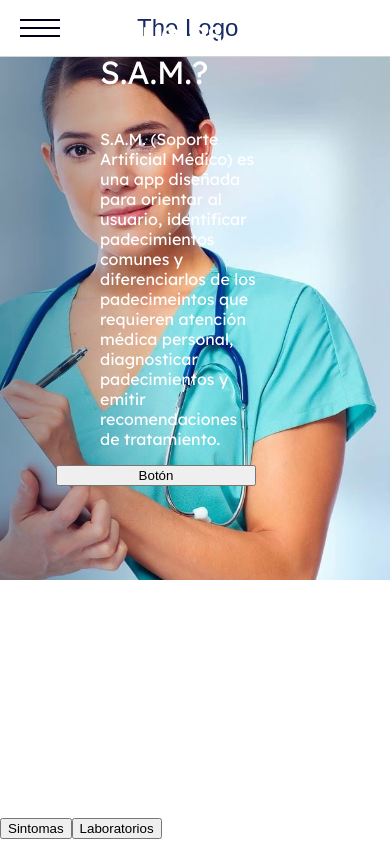
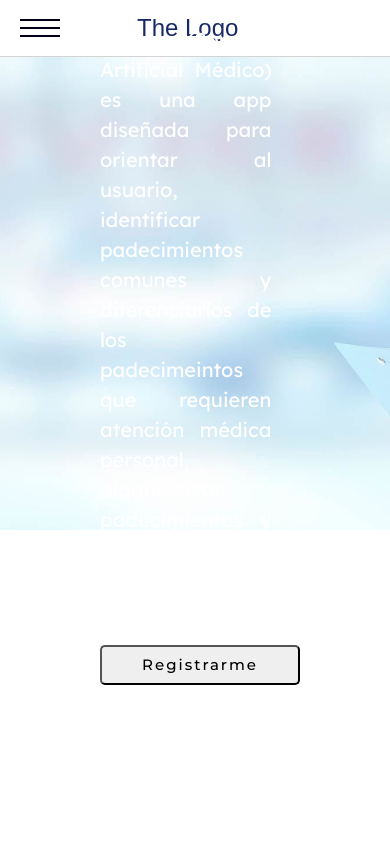
Before and after one commit to daniel-iceman/sam, a React (Create React App) app in the folder sam/: page / in a window 390 px wide. Shown: the top 844 px of the page. Built offline with nearby package versions, Linux system fonts and the light colour scheme.

Commit message:
Uso de funcion para desplegar contenido en Home

```diff
--- a/sam/src/components/Home/HomeDesign.css
+++ b/sam/src/components/Home/HomeDesign.css
@@ -16,14 +16,13 @@ html, body {
     width: 100%;
 }
 .coverHome {
+    background-image: url('../images/Nurse_short_home_image.jpg');
     height: 580px; /*AQUI REGULO TAMAÑO DE IMAGEN*/
     background-size:cover;
     position: absolute;
     z-index: -2;
     top:0px;
     right: 0;
-
-
 }
 .overlayHome {
     width: 1700px;
@@ -43,7 +42,7 @@ html, body {
     justify-content: center;
     align-items: flex-start;
     position: relative;
-    top:70px;
+    top:100px;
     left: 100px;
     z-index: 1;
 }
@@ -52,19 +51,46 @@ html, body {
     color: white;
     font-family: 'Lexend Deca', sans-serif;
     font-weight: 100;
+    font-size: 40px;
 }
 .textCoverHome p {
     color: white;
     font-family: 'Lexend Deca', sans-serif;
     font-weight: 100;
+    font-size: 20px;
+    text-align: justify;
+    line-height: 30px;
 }
-.textCoverHome button {
+.buttonCoverHome {
     width: 200px;
     height: 40px;
     align-self: flex-end;
+    border-radius: 5px;
+    font-family: 'Montserrat';
+    font-size: 15px;
+    font-weight: 500;
+    letter-spacing: 2px;
 }
 
 
 .contentPage {
     flex-grow: 1;
 }
+
+/* Configuración iPad */
+@media (max-width: 769px) {
+
+    .bodyContainer {
+        height: 1200px;
+    }
+    .coverHome{
+        height: 530px; /*AQUI REGULO TAMAÑO DE IMAGEN*/
+        width: 80%;
+        padding-right: 350px;
+    }
+    .overlayHome {
+        width: 271%;
+        height: 530px;
+    }
+
+}
--- a/sam/src/components/Home/HomeDesign.js
+++ b/sam/src/components/Home/HomeDesign.js
@@ -1,12 +1,45 @@
-import React, { Component } from 'react'
+//import React, { Component } from 'react'
+import React from 'react';
 import './HomeDesign.css'
-import nurse from '../images/Nurse_short_home_image.jpg'
+//import nurse from '../images/Nurse_short_home_image.jpg'
+import {Link} from 'react-router-dom'
 
+
+function HomeDesign () {
+    return (
+        <div className='bodyContainer'>
+            <header className='headerPage' >
+                    <div className="coverHome">
+                        <div className="overlayHome"></div>
+                    </div>
+
+                    <div className='textCoverHome' >
+                        <h1>¿Que es S.A.M.?</h1>
+                        <p>S.A.M. (Soporte Artificial Médico) es una app diseñada para orientar
+                            al usuario, identificar padecimientos comunes y diferenciarlos de
+                            los padecimeintos que requieren atención médica personal, diagnosticar
+                            padecimientos y emitir recomendaciones de tratamiento.
+                        </p>
+                        <Link to='/registro' >
+                            <button className='buttonCoverHome' type="button">
+                                Registrarme
+                            </button>
+                        </Link>
+
+                    </div>
+            </header>
+
+
+        </div>
+    )
+}
+
+/*
 class HomeDesign extends Component {
     render() {
         return (
             <div className='bodyContainer' >
-                <div className='headerPage' >
+                <header className='headerPage' >
                     <div className="coverHome"
                         style = {{
                         backgroundImage: `url(${nurse})`,
@@ -26,7 +59,7 @@ class HomeDesign extends Component {
                         </p>
                         <button>Botón</button>
                     </div>
-                </div>
+                </header>
 
                 <div className='contentPage' >
                     <button>Sintomas</button>
@@ -36,5 +69,5 @@ class HomeDesign extends Component {
         )
     }
 }
-
+*/
 export default HomeDesign
```
